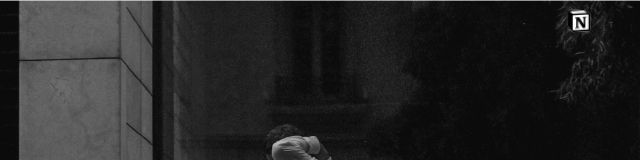
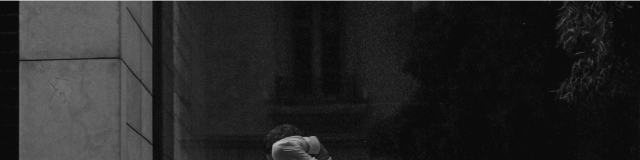
Before and after one commit to jessie20000/haneumi, a plain HTML site: page index.html in a window 1280 px wide. Shown: the top 160 px of the page, 621-1261 px from the left. Drawn offline with nearby package versions, Linux system fonts and the light colour scheme; a web font is replaced by a local one.

Commit message:
노션 주석

```diff
--- a/index.html
+++ b/index.html
@@ -27,12 +27,12 @@
                             <img class="pc" src="./img/logopc.png" alt="">
                         </a>
                     </h1>
-                    <div class="ico-notion">
+                    <!-- <div class="ico-notion">
                         <a href="#">
                             <img class="m tab" src="./img/ico-notionm.png" alt="">
                             <img class="pc" src="./img/ico-notionpc.png" alt="">
                         </a>
-                    </div>
+                    </div> -->
                 </div>
             </header>
             <div class="bn">
```
Also changed, not shown: 1 other file.
